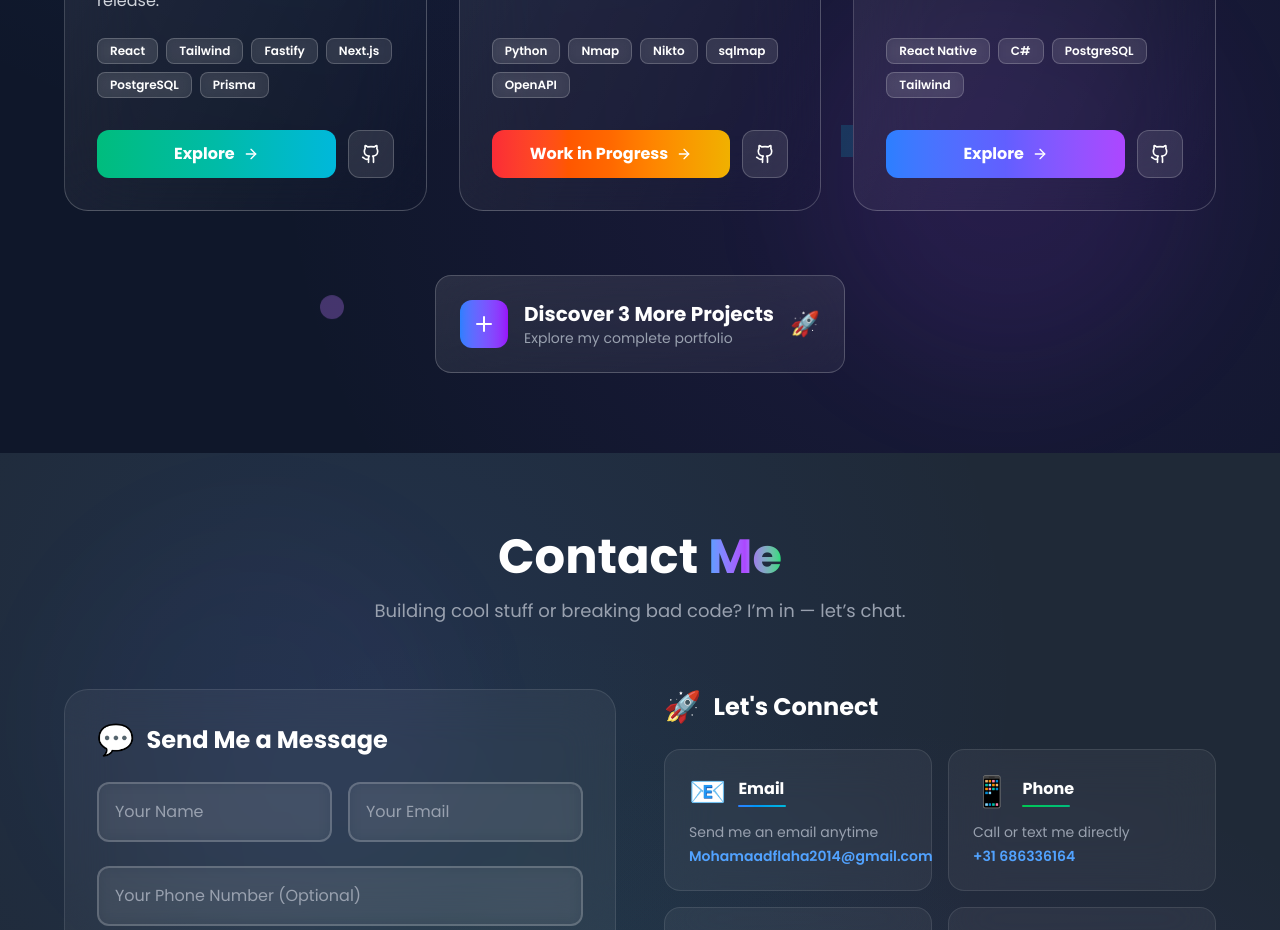
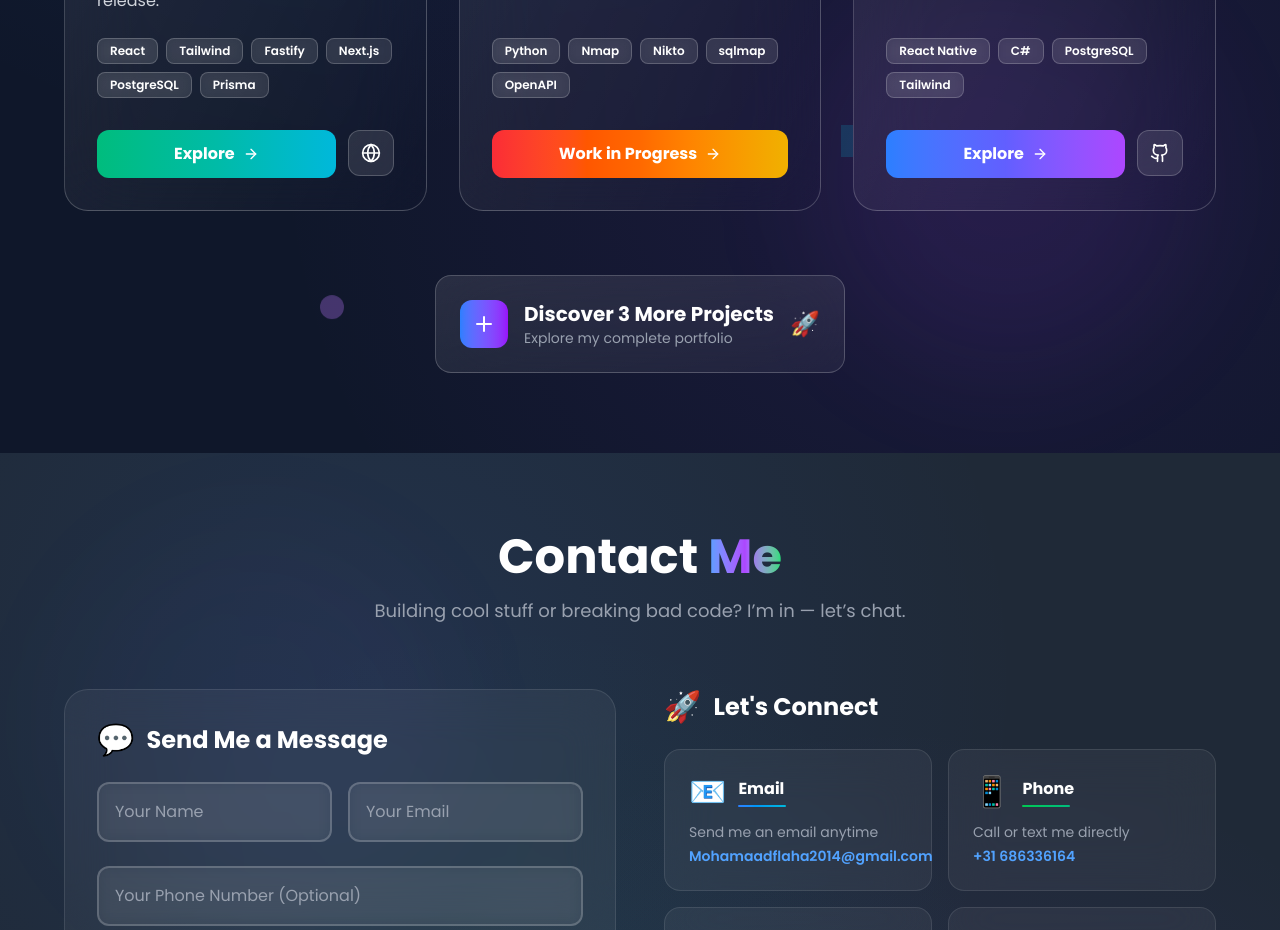
Before and after one commit to Motje3/Portfoliov2, a React (Vite) app in the folder my-portfolio/: page / in a window 1280 px wide. Shown: the part 5860-6790 px from the top of the page. Built offline with nearby package versions, Linux system fonts and the light colour scheme.

Commit message:
refactor: enhance ProjectsSection with website and GitHub links, improve styling and structure

```diff
--- a/my-portfolio/src/components/ProjectsSection.tsx
+++ b/my-portfolio/src/components/ProjectsSection.tsx
@@ -1,7 +1,24 @@
-import { motion, useMotionValue, useSpring, useTransform, AnimatePresence } from "framer-motion";
+import {
+  motion,
+  useMotionValue,
+  useSpring,
+  useTransform,
+  AnimatePresence,
+} from "framer-motion";
 import { useState } from "react";
 import { useNavigate } from "react-router-dom";
-import { ExternalLink, Github, ArrowRight, Code, Shield, Database, Plus, Minus, Sparkles } from "lucide-react";
+import {
+  ExternalLink,
+  Github,
+  ArrowRight,
+  Code,
+  Shield,
+  Database,
+  Plus,
+  Minus,
+  Sparkles,
+  Globe,
+} from "lucide-react";
 
 const ProjectsSection = ({
   sectionsRef,
@@ -24,6 +41,7 @@ const ProjectsSection = ({
       gradient: "from-emerald-500 via-teal-500 to-cyan-500",
       shadowColor: "shadow-emerald-500/20",
       featured: true,
+      websiteLink: "https://tabletech.nl/", // Website link
     },
     {
       id: 2,
@@ -36,6 +54,7 @@ const ProjectsSection = ({
       gradient: "from-red-500 via-orange-500 to-yellow-500",
       shadowColor: "shadow-red-500/20",
       featured: true,
+      // No link for this one
     },
     {
       id: 3,
@@ -48,8 +67,8 @@ const ProjectsSection = ({
       gradient: "from-blue-500 via-indigo-500 to-purple-500",
       shadowColor: "shadow-blue-500/20",
       featured: true,
+      githubLink: "https://github.com/Motje3/QR-Scanner-Tracking",
     },
-    // Additional projects (hidden initially)
     {
       id: 4,
       title: "Warehouse-API",
@@ -61,6 +80,7 @@ const ProjectsSection = ({
       gradient: "from-orange-500 via-red-500 to-pink-500",
       shadowColor: "shadow-orange-500/20",
       featured: false,
+      githubLink: "https://github.com/MauriceBoendermaker/processing-and-tools",
     },
     {
       id: 5,
@@ -73,6 +93,7 @@ const ProjectsSection = ({
       gradient: "from-green-500 via-teal-500 to-blue-500",
       shadowColor: "shadow-green-500/20",
       featured: false,
+      githubLink: "https://github.com/yassyass2/OfficeCalendar-team6",
     },
     {
       id: 6,
@@ -85,18 +106,21 @@ const ProjectsSection = ({
       gradient: "from-purple-500 via-violet-500 to-indigo-500",
       shadowColor: "shadow-purple-500/20",
       featured: false,
+      // No link for this one
     },
   ];
 
-  const featuredProjects = projects.filter(project => project.featured);
-  const additionalProjects = projects.filter(project => !project.featured);
+  const featuredProjects = projects.filter((project) => project.featured);
+  const additionalProjects = projects.filter((project) => !project.featured);
   const displayedProjects = showAllProjects ? projects : featuredProjects;
 
   const handleReadMore = (projectId: number) => {
     if (projectId === 1) {
       navigate("/project-1");
     } else {
-      console.log(`Navigate to project ${projectId} - route not configured yet`);
+      console.log(
+        `Navigate to project ${projectId} - route not configured yet`
+      );
     }
   };
 
@@ -161,7 +185,9 @@ const ProjectsSection = ({
           >
             <Sparkles className="w-4 h-4 text-blue-400" />
             <span className="text-sm text-gray-300">
-              Showing {showAllProjects ? projects.length : featuredProjects.length} of {projects.length} projects
+              Showing{" "}
+              {showAllProjects ? projects.length : featuredProjects.length} of{" "}
+              {projects.length} projects
             </span>
           </motion.div>
         </motion.div>
@@ -182,12 +208,15 @@ const ProjectsSection = ({
                 >
                   {/* Main Card */}
                   <div className="relative bg-gradient-to-br from-white/10 via-white/5 to-transparent backdrop-blur-2xl border border-white/20 rounded-3xl overflow-hidden h-full group-hover:border-white/40 transition-all duration-500">
-
                     {/* Animated background gradient */}
-                    <div className={`absolute inset-0 bg-gradient-to-br ${project.gradient} opacity-0 group-hover:opacity-10 transition-opacity duration-500`} />
+                    <div
+                      className={`absolute inset-0 bg-gradient-to-br ${project.gradient} opacity-0 group-hover:opacity-10 transition-opacity duration-500`}
+                    />
 
                     {/* Glowing border effect */}
-                    <div className={`absolute inset-0 rounded-3xl bg-gradient-to-br ${project.gradient} opacity-0 group-hover:opacity-20 blur-xl transition-opacity duration-500`} />
+                    <div
+                      className={`absolute inset-0 rounded-3xl bg-gradient-to-br ${project.gradient} opacity-0 group-hover:opacity-20 blur-xl transition-opacity duration-500`}
+                    />
 
                     <div className="relative p-8 h-full flex flex-col">
                       {/* Header with icon and category */}
@@ -201,7 +230,7 @@ const ProjectsSection = ({
                             <IconComponent className="w-8 h-8 text-white" />
                           </motion.div>
                           <span className="text-4xl font-black text-white/20 group-hover:text-white/30 transition-colors duration-300">
-                            {project.id.toString().padStart(2, '0')}
+                            {project.id.toString().padStart(2, "0")}
                           </span>
                         </div>
 
@@ -250,13 +279,37 @@ const ProjectsSection = ({
                           whileTap={{ scale: 0.98 }}
                         >
                           <span>
-                            {project.id === 2 ? "Work in Progress" :
-                             project.id === 6 ? "Details Coming Soon" :
-                             "Explore"}
+                            {project.id === 2
+                              ? "Work in Progress"
+                              : project.id === 6
+                              ? "Details Coming Soon"
+                              : "Explore"}
                           </span>
                           <ArrowRight className="w-4 h-4 group-hover/btn:translate-x-1 transition-transform duration-200" />
                         </motion.button>
 
+                        {project.websiteLink ? (
+                          <a
+                            href={project.websiteLink}
+                            target="_blank"
+                            rel="noopener noreferrer"
+                            aria-label={`${project.title} website`}
+                          >
+                            <motion.button
+                              className="p-3 bg-white/10 hover:bg-white/20 border border-white/20 hover:border-white/40 rounded-xl transition-all duration-300 group/icon"
+                              whileHover={{ scale: 1.05 }}
+                              whileTap={{ scale: 0.95 }}
+                            >
+                              <Globe className="w-5 h-5 text-white group-hover/icon:text-gray-300 transition-colors duration-200" />
+                            </motion.button>
+                          </a>
+                        ) : project.githubLink ? (
+                          <a
+                            href={project.githubLink}
+                            target="_blank"
+                            rel="noopener noreferrer"
+                            aria-label={`${project.title} GitHub repository`}
+                          >
                             <motion.button
                               className="p-3 bg-white/10 hover:bg-white/20 border border-white/20 hover:border-white/40 rounded-xl transition-all duration-300 group/icon"
                               whileHover={{ scale: 1.05 }}
@@ -264,6 +317,8 @@ const ProjectsSection = ({
                             >
                               <Github className="w-5 h-5 text-white group-hover/icon:text-gray-300 transition-colors duration-200" />
                             </motion.button>
+                          </a>
+                        ) : null}
                       </div>
                     </div>
 
@@ -282,17 +337,17 @@ const ProjectsSection = ({
                           initial={{
                             x: Math.random() * 300,
                             y: Math.random() * 400,
-                            opacity: 0
+                            opacity: 0,
                           }}
                           animate={{
                             y: -20,
                             opacity: [0, 1, 0],
-                            scale: [0, 1, 0]
+                            scale: [0, 1, 0],
                           }}
                           transition={{
                             duration: 2,
                             repeat: Infinity,
-                            delay: i * 0.2
+                            delay: i * 0.2,
                           }}
                         />
                       ))}
@@ -304,7 +359,8 @@ const ProjectsSection = ({
 
             {/* Additional Projects - Expandable */}
             <AnimatePresence>
-              {showAllProjects && additionalProjects.map((project, index) => {
+              {showAllProjects &&
+                additionalProjects.map((project, index) => {
                   const IconComponent = project.icon;
                   return (
                     <motion.div
@@ -316,7 +372,7 @@ const ProjectsSection = ({
                       transition={{
                         duration: 0.5,
                         delay: index * 0.1,
-                      ease: "easeOut"
+                        ease: "easeOut",
                       }}
                       onHoverStart={() => setHoveredProject(project.id)}
                       onHoverEnd={() => setHoveredProject(null)}
@@ -324,12 +380,15 @@ const ProjectsSection = ({
                     >
                       {/* Main Card */}
                       <div className="relative bg-gradient-to-br from-white/10 via-white/5 to-transparent backdrop-blur-2xl border border-white/20 rounded-3xl overflow-hidden h-full group-hover:border-white/40 transition-all duration-500">
-
                         {/* Animated background gradient */}
-                      <div className={`absolute inset-0 bg-gradient-to-br ${project.gradient} opacity-0 group-hover:opacity-10 transition-opacity duration-500`} />
+                        <div
+                          className={`absolute inset-0 bg-gradient-to-br ${project.gradient} opacity-0 group-hover:opacity-10 transition-opacity duration-500`}
+                        />
 
                         {/* Glowing border effect */}
-                      <div className={`absolute inset-0 rounded-3xl bg-gradient-to-br ${project.gradient} opacity-0 group-hover:opacity-20 blur-xl transition-opacity duration-500`} />
+                        <div
+                          className={`absolute inset-0 rounded-3xl bg-gradient-to-br ${project.gradient} opacity-0 group-hover:opacity-20 blur-xl transition-opacity duration-500`}
+                        />
 
                         <div className="relative p-8 h-full flex flex-col">
                           {/* Header with icon and category */}
@@ -343,7 +402,7 @@ const ProjectsSection = ({
                                 <IconComponent className="w-8 h-8 text-white" />
                               </motion.div>
                               <span className="text-4xl font-black text-white/20 group-hover:text-white/30 transition-colors duration-300">
-                              {project.id.toString().padStart(2, '0')}
+                                {project.id.toString().padStart(2, "0")}
                               </span>
                             </div>
 
@@ -392,13 +451,37 @@ const ProjectsSection = ({
                               whileTap={{ scale: 0.98 }}
                             >
                               <span>
-                              {project.id === 2 ? "Work in Progress" :
-                               project.id === 6 ? "Details Coming Soon" :
-                               "Explore"}
+                                {project.id === 2
+                                  ? "Work in Progress"
+                                  : project.id === 6
+                                  ? "Details Coming Soon"
+                                  : "Explore"}
                               </span>
                               <ArrowRight className="w-4 h-4 group-hover/btn:translate-x-1 transition-transform duration-200" />
                             </motion.button>
 
+                            {project.websiteLink ? (
+                              <a
+                                href={project.websiteLink}
+                                target="_blank"
+                                rel="noopener noreferrer"
+                                aria-label={`${project.title} website`}
+                              >
+                                <motion.button
+                                  className="p-3 bg-white/10 hover:bg-white/20 border border-white/20 hover:border-white/40 rounded-xl transition-all duration-300 group/icon"
+                                  whileHover={{ scale: 1.05 }}
+                                  whileTap={{ scale: 0.95 }}
+                                >
+                                  <Globe className="w-5 h-5 text-white group-hover/icon:text-gray-300 transition-colors duration-200" />
+                                </motion.button>
+                              </a>
+                            ) : project.githubLink ? (
+                              <a
+                                href={project.githubLink}
+                                target="_blank"
+                                rel="noopener noreferrer"
+                                aria-label={`${project.title} GitHub repository`}
+                              >
                                 <motion.button
                                   className="p-3 bg-white/10 hover:bg-white/20 border border-white/20 hover:border-white/40 rounded-xl transition-all duration-300 group/icon"
                                   whileHover={{ scale: 1.05 }}
@@ -406,6 +489,8 @@ const ProjectsSection = ({
                                 >
                                   <Github className="w-5 h-5 text-white group-hover/icon:text-gray-300 transition-colors duration-200" />
                                 </motion.button>
+                              </a>
+                            ) : null}
                           </div>
                         </div>
 
@@ -424,17 +509,17 @@ const ProjectsSection = ({
                               initial={{
                                 x: Math.random() * 300,
                                 y: Math.random() * 400,
-                              opacity: 0
+                                opacity: 0,
                               }}
                               animate={{
                                 y: -20,
                                 opacity: [0, 1, 0],
-                              scale: [0, 1, 0]
+                                scale: [0, 1, 0],
                               }}
                               transition={{
                                 duration: 2,
                                 repeat: Infinity,
-                              delay: i * 0.2
+                                delay: i * 0.2,
                               }}
                             />
                           ))}
@@ -476,13 +561,14 @@ const ProjectsSection = ({
 
               <div className="text-left">
                 <p className="text-xl font-bold text-white group-hover:text-blue-300 transition-colors duration-300">
-                  {showAllProjects ? "Show Less" : `Discover ${additionalProjects.length} More Projects`}
+                  {showAllProjects
+                    ? "Show Less"
+                    : `Discover ${additionalProjects.length} More Projects`}
                 </p>
                 <p className="text-sm text-gray-400 group-hover:text-gray-300 transition-colors duration-300">
                   {showAllProjects
                     ? "Back to featured projects"
-                    : "Explore my complete portfolio"
-                  }
+                    : "Explore my complete portfolio"}
                 </p>
               </div>
 
```
Lines whose indentation alone changed are shown as unchanged.
